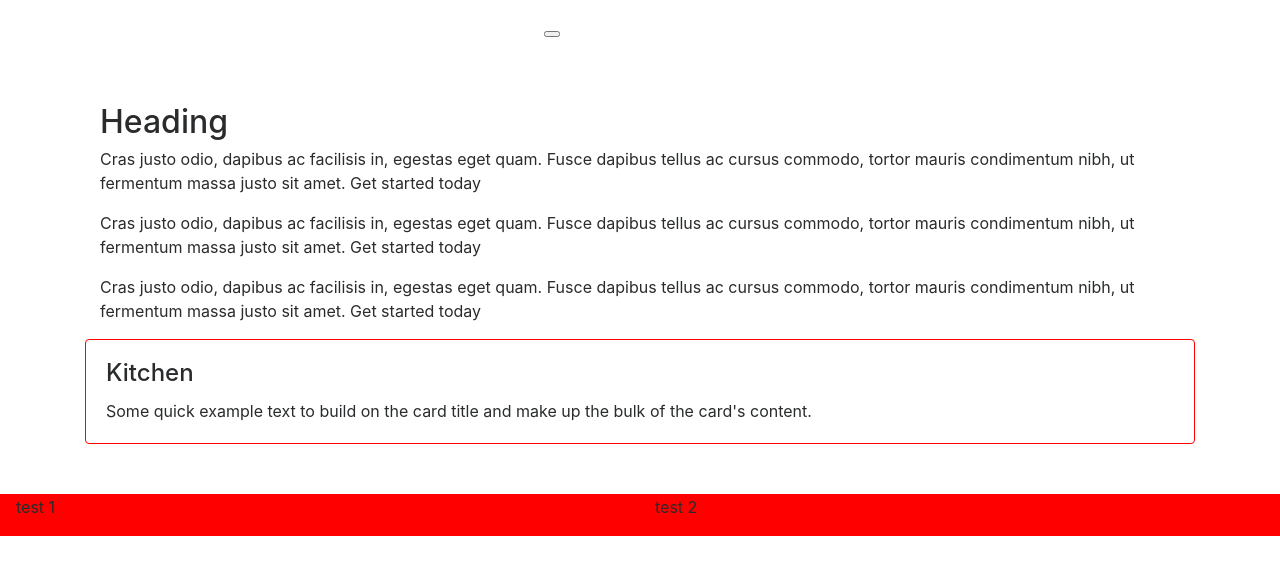
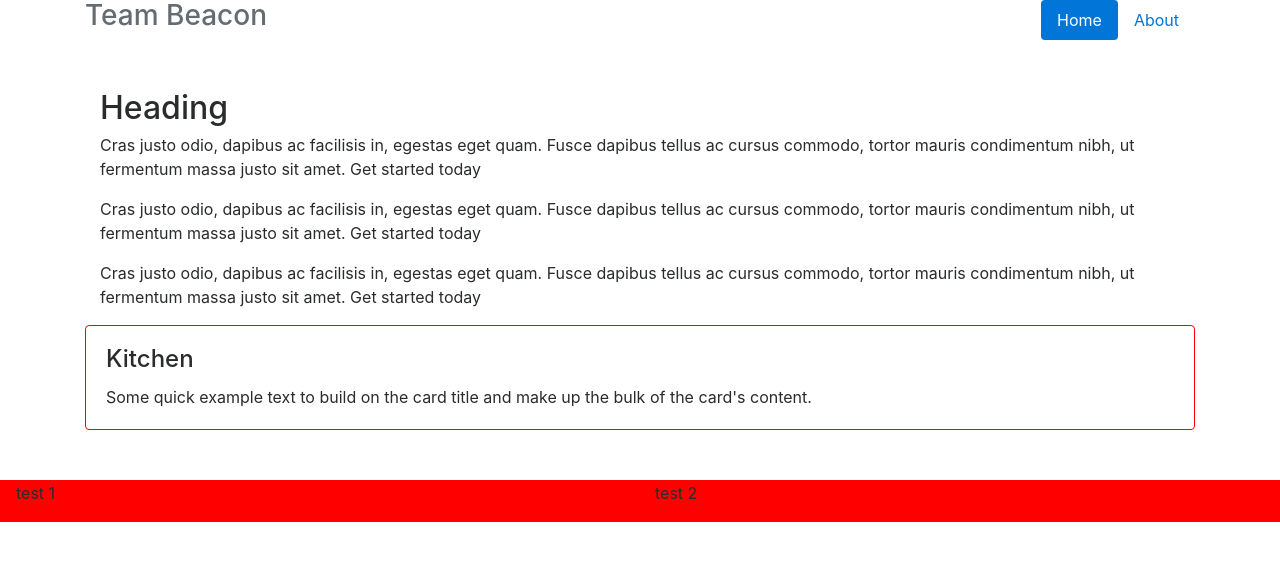
Before and after one commit to AccessibleTech/AccessibleTech, a Jekyll site: the page built from index.md, in a window 1280 px wide. Shown: the top 575 px of the page. Built offline with Jekyll 4.4.1, drawn with Linux system fonts in a browser that asks for light colours.

Commit message:
Upgraded navigation to bootstrap v4

```diff
--- a/_includes/navigation.html
+++ b/_includes/navigation.html
@@ -1,20 +1,15 @@
-<!--NAVIGATION-->
-<nav class="navbar navbar-inverse navbar-fixed-top">
-  <div class="container-fluid">
-    <div class="navbar-header">
-      <button type="button" class="navbar-toggle" data-toggle="collapse"
-       data-target="#myNavbar">
-        <span class="icon-bar"></span>
-        <span class="icon-bar"></span>
-        <span class="icon-bar"></span>
-      </button>
-      <a class="navbar-brand" href="index.html">Accessible Tech</a>
-  </div>
-  <div class="collapse navbar-collapse" id="myNavbar">
-    <ul class="nav navbar-nav">
-      <li><a href="index.html">Home</a></li>
-      <li><a href="about.html">About</a></li>
-    </ul>
+<div class="container">
+  <div class="header clearfix">
+    <nav>
+      <ul class="nav nav-pills float-right">
+        <li class="nav-item">
+          <a class="nav-link active" href="index.html">Home <span class="sr-only">(current)</span></a>
+        </li>
+        <li class="nav-item">
+          <a class="nav-link" href="about.html">About</a>
+        </li>
+      </ul>
+    </nav>
+    <h3 class="text-muted">Team Beacon</h3>
   </div>
 </div>
-</nav>
```
